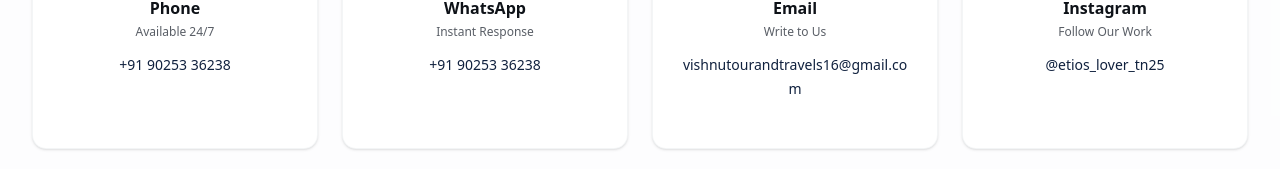
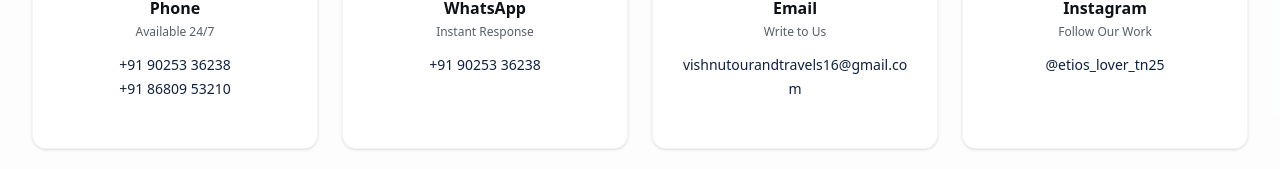
Before and after one commit to roshan19112006/vishnu-travels, a React (Vite) app: page / in a window 1280 px wide. Shown: the part 6235-6404 px from the top of the page. Built offline with nearby package versions, Linux system fonts and the light colour scheme; no server answers; what @convex-dev/auth would draw is missing.

Commit message:
Freebuff: Selected node: {name (selector: div.p-6.text-center)

```diff
--- a/src/pages/Landing.tsx
+++ b/src/pages/Landing.tsx
@@ -636,6 +636,8 @@ export default function Landing() {
                 title: "Phone",
                 value: "+91 90253 36238",
                 link: "tel:+9025336238",
+                value2: "+91 86809 53210",
+                link2: "tel:+918680953210",
                 desc: "Available 24/7",
               },
               {
@@ -684,6 +686,17 @@ export default function Landing() {
                     >
                       {contact.value}
                     </a>
+                    {"value2" in contact && contact.link2 && (
+                      <>
+                        <br />
+                        <a
+                          href={contact.link2}
+                          className="text-sm font-medium text-primary hover:underline break-all"
+                        >
+                          {contact.value2}
+                        </a>
+                      </>
+                    )}
                   </CardContent>
                 </Card>
               </motion.div>
```
